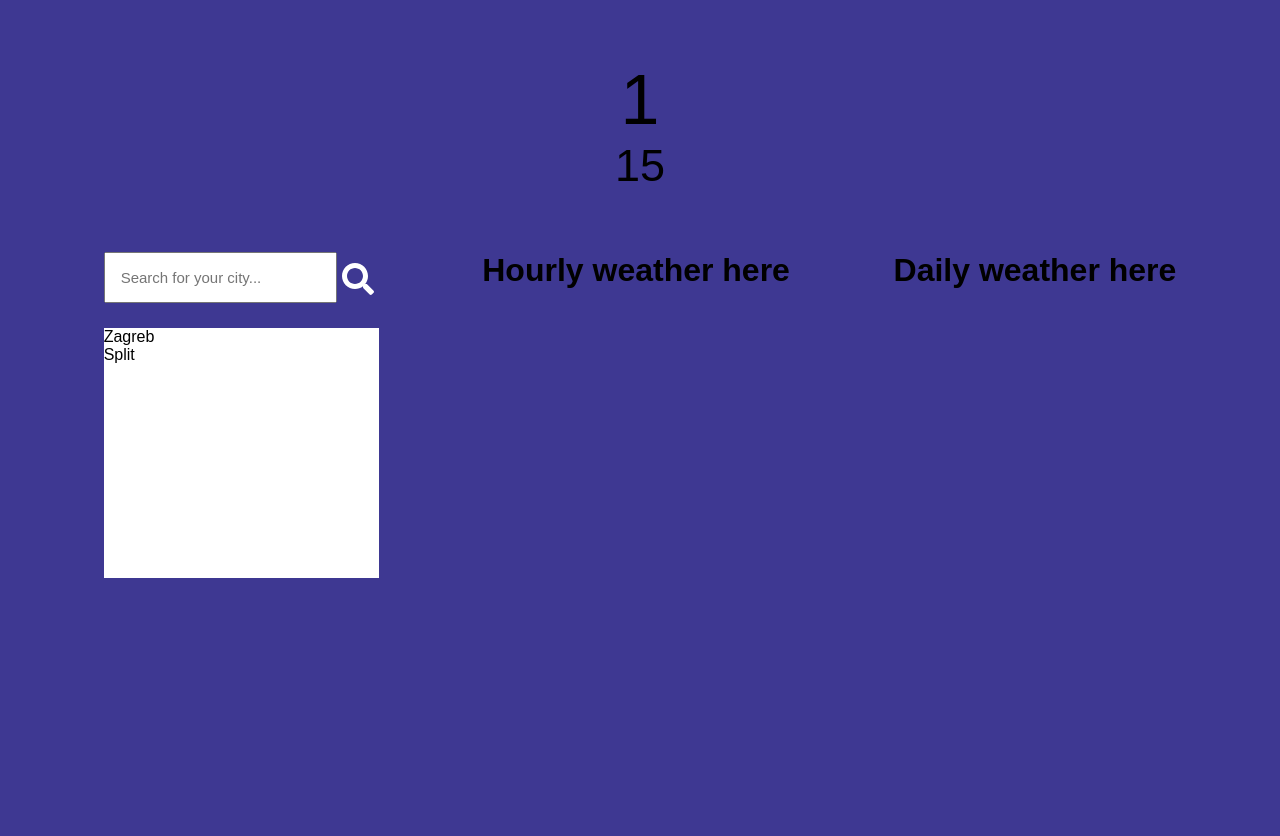
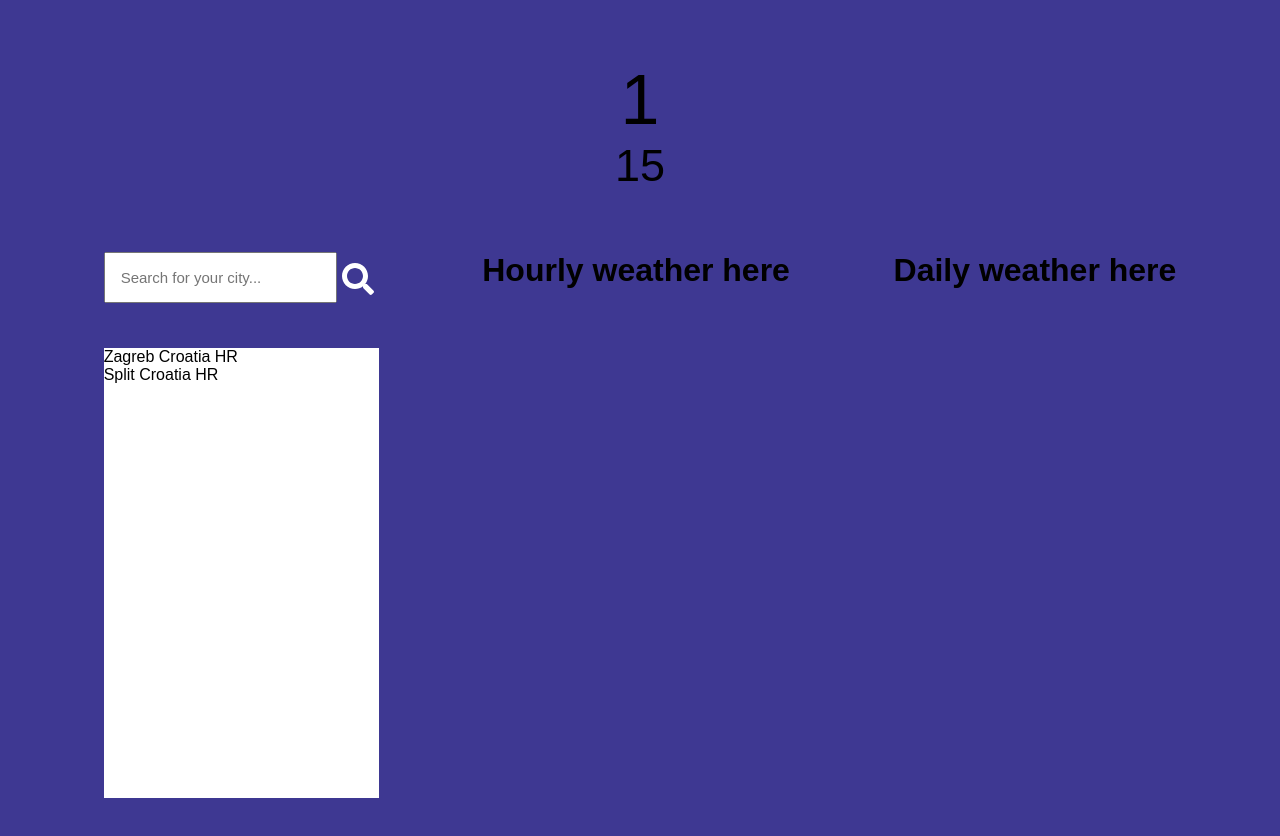
Before and after one commit to randomprogramming/weather-app, a React (Create React App) app: page /1/1 in a window 1280 px wide. Shown: the top 836 px of the page. Before the commit the page ends 800 px from the top, so only its background shows below. Built offline with nearby package versions, Linux system fonts and the light colour scheme.

Commit message:
created component for the matched cities in the search form

```diff
--- /dev/null
+++ b/src/components/CityDiv.js
@@ -0,0 +1,13 @@
+import React, { Component } from "react";
+
+export default class CityDiv extends Component {
+	render() {
+		return (
+			<div>
+				<span>
+					{this.props.cityName} {this.props.country} {this.props.countryCode}
+				</span>
+			</div>
+		);
+	}
+}
--- a/src/components/SearchForm.js
+++ b/src/components/SearchForm.js
@@ -3,6 +3,7 @@ import { FontAwesomeIcon } from "@fortawesome/react-fontawesome";
 import { faSearch } from "@fortawesome/free-solid-svg-icons";
 
 import "./css/SearchForm.css";
+import CityDiv from "./CityDiv";
 
 export default class SearchForm extends Component {
 	//TODO: Add a small box under the search bar which will show all cities from search results
@@ -51,7 +52,7 @@ export default class SearchForm extends Component {
 
 				<div className="matching-cities" id="temp">
 					{this.state.matchingCities.map(city => (
-						<p>{city.name}</p>
+						<CityDiv cityName={city.name} country={city.country} countryCode={city.countryCode} />
 					))}
 				</div>
 			</div>
--- a/src/components/css/SearchForm.css
+++ b/src/components/css/SearchForm.css
@@ -13,8 +13,8 @@
 
 .matching-cities {
 	background-color: white;
-	margin: 25px 0px;
-	height: 250px;
+	margin: 45px 0px;
+	height: 450px;
 	/* height: 100%; */
 	overflow: auto;
 }
```
